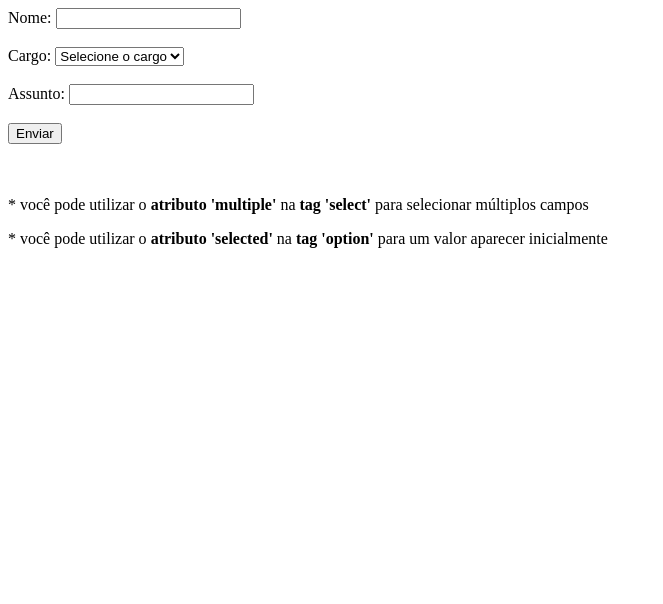
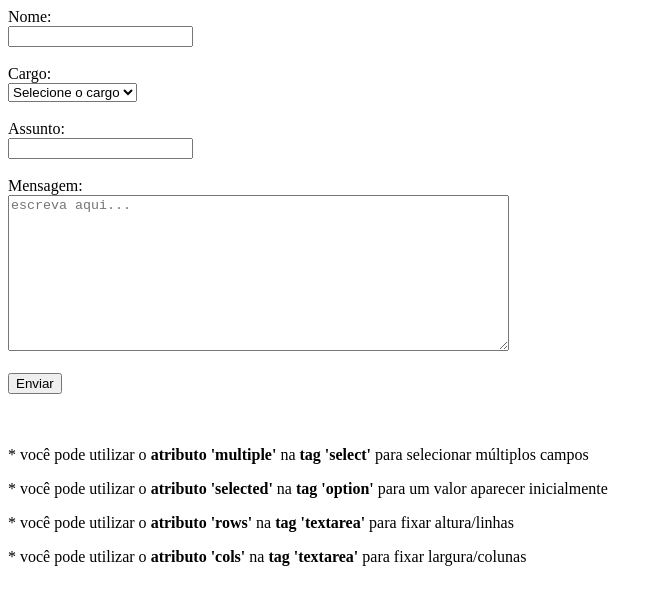
Before and after one commit to ROliveiraCabral/html, a plain HTML site: page 10_formulario_select_box/index.html in a window 1280 px wide. Shown: the whole page, without its empty margins (0-663 px from the left). Drawn offline with Linux system fonts and the light colour scheme.

Commit message:
aprendendo sobre textarea

```diff
--- a/10_formulario_select_box/index.html
+++ b/10_formulario_select_box/index.html
@@ -7,10 +7,10 @@
   </head>
   <body>
     <form onsubmit="" method="get">
-      <label>Nome:</label>
+      <label>Nome:</label><br />
       <input type="text" name="name" />
       <br /><br />
-      <label>Cargo:</label>
+      <label>Cargo:</label><br />
       <select name="role">
         <option value="">Selecione o cargo</option>
         <option value="Analista">Analista</option>
@@ -20,8 +20,16 @@
         <option value="Diretor">Diretor</option>
       </select>
       <br /><br />
-      <label>Assunto:</label>
+      <label>Assunto:</label><br />
       <input type="text" name="subject" />
+      <br /><br />
+      <label>Mensagem:</label><br />
+      <textarea
+        name="mensagem"
+        rows="10"
+        cols="60"
+        placeholder="escreva aqui..."
+      ></textarea>
       <br /><br />
       <button type="submit">Enviar</button>
     </form>
@@ -34,5 +42,13 @@
       * você pode utilizar o <strong>atributo 'selected'</strong> na
       <strong>tag 'option'</strong> para um valor aparecer inicialmente
     </p>
+    <p>
+      * você pode utilizar o <strong>atributo 'rows'</strong> na
+      <strong>tag 'textarea'</strong> para fixar altura/linhas
+    </p>
+    <p>
+      * você pode utilizar o <strong>atributo 'cols'</strong> na
+      <strong>tag 'textarea'</strong> para fixar largura/colunas
+    </p>
   </body>
 </html>
```
